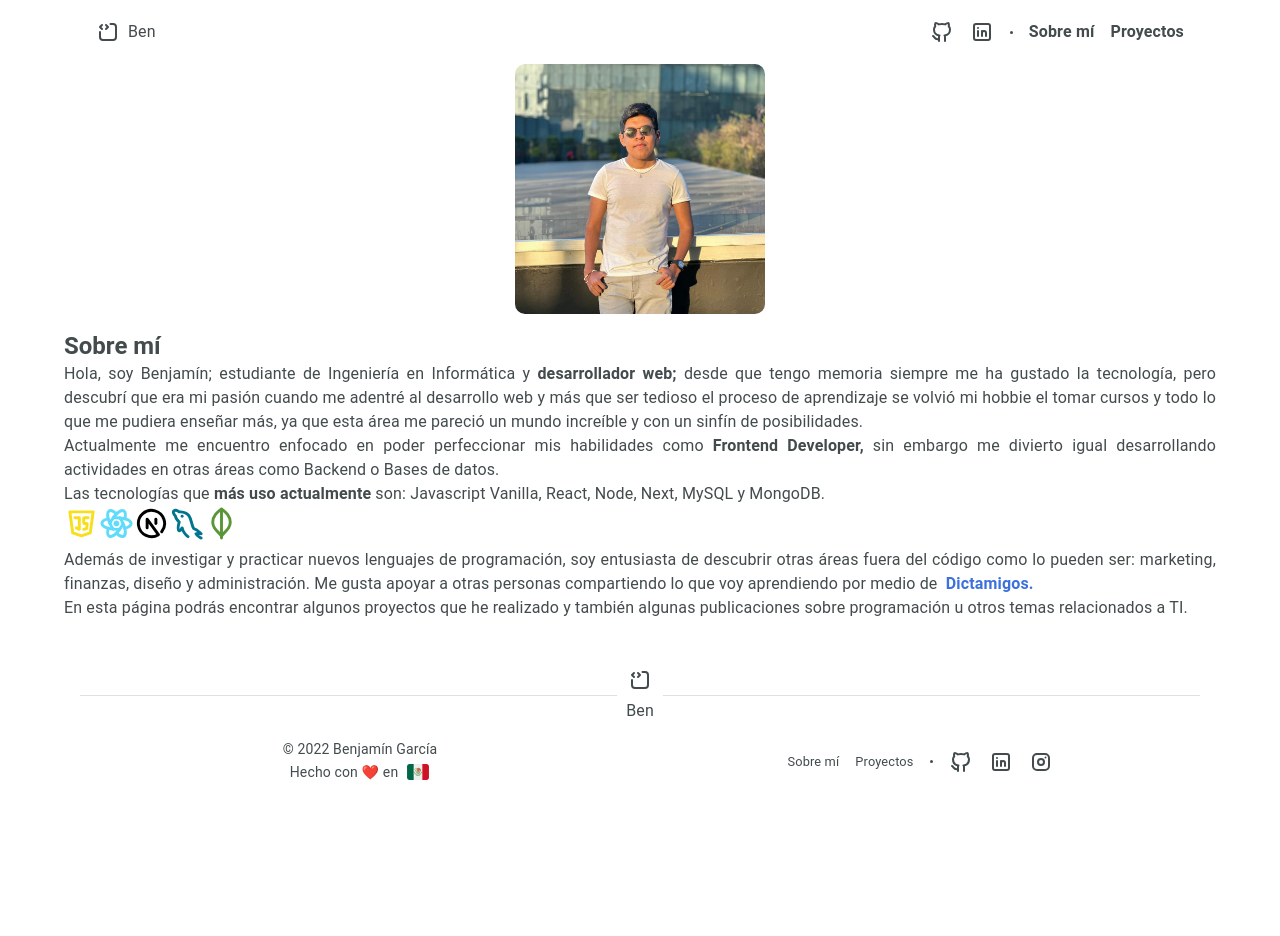
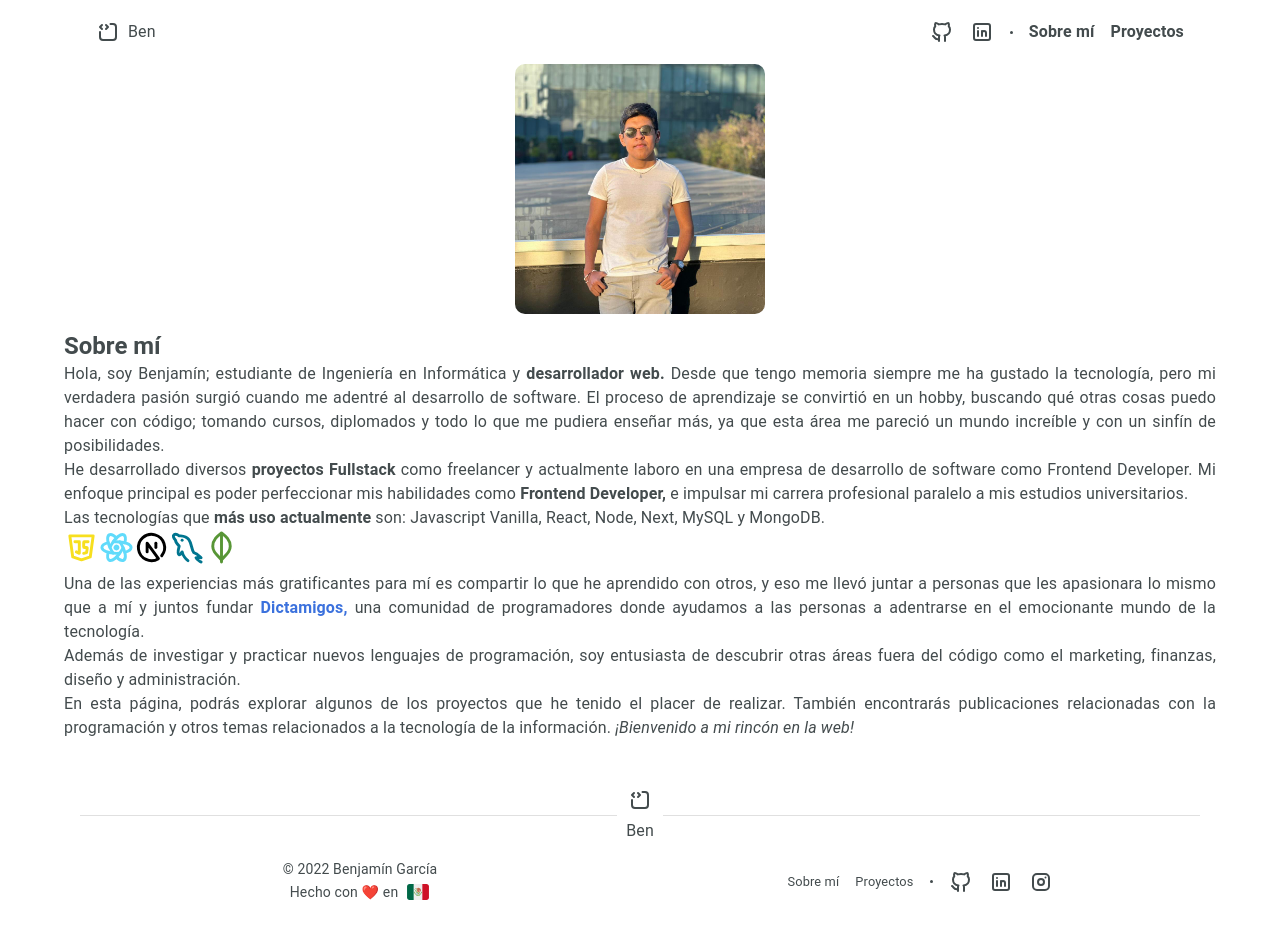
Before and after one commit to Benjamngarcia/portfolio-benjamn, a Next.js app: page /about in a window 1280 px wide. Before the commit the page ends 816 px from the top, so only its background shows below. Built offline with nearby package versions, Linux system fonts and the light colour scheme.

Commit message:
update cpies

```diff
--- a/src/components/About/Presentation.jsx
+++ /dev/null
@@ -1,103 +0,0 @@
-import { Colors } from "../../styles/theme";
-import { Box, Grid, Typography, CardMedia, Link } from "@mui/material";
-import {
-  IconBrandJavascript,
-  IconBrandReact,
-  IconBrandNextjs,
-  IconBrandMysql,
-  IconBrandMongodb,
-} from "@tabler/icons-react";
-import BenjaminImage from "../../assets/img/benjamngarcia.png";
-
-export const Presentation = () => {
-  return (
-    <Box component="main">
-      <Grid container>
-        <Grid
-          container
-          item
-          xs={12}
-          align="center"
-          justify="center"
-          sx={{ alignItems: "center", justifyContent: "center" }}
-        >
-          <Grid item>
-            <CardMedia
-              component="img"
-              alt="Benjamín Arturo Pérez García desarrollador web"
-              image={BenjaminImage.src}
-              sx={{
-                width: "250px",
-                height: "250px",
-                margin: "auto",
-                borderRadius: "10px",
-              }}
-            />
-          </Grid>
-        </Grid>
-        <Grid item xs={12} sx={{ color: Colors.primary, marginTop: "16px" }}>
-          <Typography component="h1" variant="h5" fontWeight="bold">
-            Sobre mí
-          </Typography>
-          <Typography component="p" variant="body1" textAlign="justify">
-            Hola, soy Benjamín; estudiante de Ingeniería en Informática y{" "}
-            <b>desarrollador web; </b>
-            desde que tengo memoria siempre me ha gustado la tecnología, pero
-            descubrí que era mi pasión cuando me adentré al desarrollo web y más
-            que ser tedioso el proceso de aprendizaje se volvió mi hobbie el
-            tomar cursos y todo lo que me pudiera enseñar más, ya que esta área
-            me pareció un mundo increíble y con un sinfín de posibilidades.
-          </Typography>
-          <Typography component="p" variant="body1" textAlign="justify">
-            Actualmente me encuentro enfocado en poder perfeccionar mis
-            habilidades como
-            <b> Frontend Developer, </b> sin embargo me divierto igual
-            desarrollando actividades en otras áreas como Backend o Bases de
-            datos.
-          </Typography>
-          <Typography component="p" variant="body1" textAlign="justify">
-            Las tecnologías que <b>más uso actualmente</b> son: Javascript
-            Vanilla, React, Node, Next, MySQL y MongoDB.
-          </Typography>
-          <Box>
-            <Link href="https://www.javascript.com/" target="_blank">
-              <IconBrandJavascript width={35} height={35} color="#F7DF1E" />
-            </Link>
-            <Link href="https://react.dev/" target="_blank">
-              <IconBrandReact width={35} height={35} color="#61dbfb" />
-            </Link>
-            <Link href="https://nextjs.org/" target="_blank">
-              <IconBrandNextjs width={35} height={35} color="#000000" />
-            </Link>
-            <Link href="https://www.mysql.com/" target="_blank">
-              <IconBrandMysql width={35} height={35} color="#00758F" />
-            </Link>
-            <Link href="https://www.mongodb.com/" target="_blank">
-              <IconBrandMongodb width={35} height={35} color="#589636" />
-            </Link>
-          </Box>
-          <Typography component="p" variant="body1" textAlign="justify">
-            Además de investigar y practicar nuevos lenguajes de programación,
-            soy entusiasta de descubrir otras áreas fuera del código como lo
-            pueden ser: marketing, finanzas, diseño y administración. Me gusta
-            apoyar a otras personas compartiendo lo que voy aprendiendo por
-            medio de
-            <Link
-              href="https://dictamigos.xyz/"
-              target="_blank"
-              underline="none"
-              sx={{ color: "#3B71DD", fontWeight: "bold" }}
-            >
-              &nbsp; Dictamigos.
-            </Link>
-          </Typography>
-          <Typography component="p" variant="body1" textAlign="justify">
-            En esta página podrás encontrar algunos proyectos que he realizado y
-            también algunas publicaciones sobre programación u otros temas
-            relacionados a TI.
-          </Typography>
-        </Grid>
-      </Grid>
-    </Box>
-  );
-};
--- a/src/pages/about.js
+++ b/src/pages/about.js
@@ -1,13 +1,121 @@
-import { Presentation } from '../components/About/Presentation'
-import { Seo } from '../components/Seo'
+import { Seo } from "../components/Seo";
+import { Box, Grid, Typography, CardMedia, Link } from "@mui/material";
+import {
+  IconBrandJavascript,
+  IconBrandReact,
+  IconBrandNextjs,
+  IconBrandMysql,
+  IconBrandMongodb,
+} from "@tabler/icons-react";
+import { Colors } from "../styles/theme";
+import BenjaminImage from "../assets/img/benjamngarcia.png";
 
 function about() {
   return (
     <>
-      <Seo title="Benjamín García - Sobre mí" description="Soy estudiante de Ingeniería en Informática y desarrollador web; Actualmente me encuentro enfocado en poder perfeccionar mis habilidades como Frontend Developer, sin embargo me divierto igual desarrollando actividades en otras áreas como Backend o Bases de datos." />
-      <Presentation />
+      <Seo
+        title="Benjamín García - Sobre mí"
+        description="Soy estudiante de Ingeniería en Informática y desarrollador web; Actualmente me encuentro enfocado en poder perfeccionar mis habilidades como Frontend Developer, sin embargo me divierto igual desarrollando actividades en otras áreas como Backend o Bases de datos."
+      />
+      <Box component="main">
+        <Grid container>
+          <Grid
+            container
+            item
+            xs={12}
+            align="center"
+            justify="center"
+            sx={{ alignItems: "center", justifyContent: "center" }}
+          >
+            <Grid item>
+              <CardMedia
+                component="img"
+                alt="Benjamín Arturo Pérez García desarrollador web"
+                image={BenjaminImage.src}
+                sx={{
+                  width: "250px",
+                  height: "250px",
+                  margin: "auto",
+                  borderRadius: "10px",
+                }}
+              />
+            </Grid>
+          </Grid>
+          <Grid item xs={12} sx={{ color: Colors.primary, marginTop: "16px" }}>
+            <Typography component="h1" variant="h5" fontWeight="bold">
+              Sobre mí
+            </Typography>
+            <Typography component="p" variant="body1" textAlign="justify">
+              Hola, soy Benjamín; estudiante de Ingeniería en Informática y{" "}
+              <b>desarrollador web. </b> Desde que tengo memoria siempre me ha
+              gustado la tecnología, pero mi verdadera pasión surgió cuando me
+              adentré al desarrollo de software. El proceso de aprendizaje se
+              convirtió en un hobby, buscando qué otras cosas puedo hacer con
+              código; tomando cursos, diplomados y todo lo que me pudiera
+              enseñar más, ya que esta área me pareció un mundo increíble y con
+              un sinfín de posibilidades.
+            </Typography>
+            <Typography component="p" variant="body1" textAlign="justify">
+              He desarrollado diversos <b>proyectos Fullstack</b> como
+              freelancer y actualmente laboro en una empresa de desarrollo de
+              software como Frontend Developer. Mi enfoque principal es poder
+              perfeccionar mis habilidades como
+              <b> Frontend Developer, </b> e impulsar mi carrera profesional
+              paralelo a mis estudios universitarios.
+            </Typography>
+            <Typography component="p" variant="body1" textAlign="justify">
+              Las tecnologías que <b>más uso actualmente</b> son: Javascript
+              Vanilla, React, Node, Next, MySQL y MongoDB.
+            </Typography>
+            <Box>
+              <Link href="https://www.javascript.com/" target="_blank">
+                <IconBrandJavascript width={35} height={35} color="#F7DF1E" />
+              </Link>
+              <Link href="https://react.dev/" target="_blank">
+                <IconBrandReact width={35} height={35} color="#61dbfb" />
+              </Link>
+              <Link href="https://nextjs.org/" target="_blank">
+                <IconBrandNextjs width={35} height={35} color="#000000" />
+              </Link>
+              <Link href="https://www.mysql.com/" target="_blank">
+                <IconBrandMysql width={35} height={35} color="#00758F" />
+              </Link>
+              <Link href="https://www.mongodb.com/" target="_blank">
+                <IconBrandMongodb width={35} height={35} color="#589636" />
+              </Link>
+            </Box>
+            <Typography component="p" variant="body1" textAlign="justify">
+              Una de las experiencias más gratificantes para mí es compartir lo
+              que he aprendido con otros, y eso me llevó juntar a personas que
+              les apasionara lo mismo que a mí y juntos fundar
+              <Link
+                href="https://dictamigos.xyz/"
+                target="_blank"
+                underline="none"
+                sx={{ color: "#3B71DD", fontWeight: "bold" }}
+              >
+                &nbsp;Dictamigos,&nbsp;
+              </Link>
+              una comunidad de programadores donde ayudamos a las personas a
+              adentrarse en el emocionante mundo de la tecnología.
+            </Typography>
+            <Typography component="p" variant="body1" textAlign="justify">
+              Además de investigar y practicar nuevos lenguajes de programación,
+              soy entusiasta de descubrir otras áreas fuera del código como el
+              marketing, finanzas, diseño y administración.
+            </Typography>
+            <Typography component="p" variant="body1" textAlign="justify">
+              En esta página, podrás explorar algunos de los proyectos que he
+              tenido el placer de realizar. También encontrarás publicaciones
+              relacionadas con la programación y otros temas relacionados a la
+              tecnología de la información.{" "}
+              <i>¡Bienvenido a mi rincón en la web!</i>
+            </Typography>
+          </Grid>
+        </Grid>
+      </Box>
     </>
-  )
+  );
 }
 
-export default about
+export default about;
--- a/src/pages/projects.js
+++ b/src/pages/projects.js
@@ -43,7 +43,7 @@ function projects() {
                 xs={12}
                 sm={6}
                 md={4}
-                sx={{ marginTop: { xs: "16px", md: "32px" }, display: "flex" }}
+                sx={{ marginTop: { xs: "16px", sm: "32px" }, display: "flex" }}
                 key={project.title}
               >
                 <ProjectsCard project={project} isPortfolio />
```
Also changed, not shown: src/pages/index.js (+6 -10 lines).
